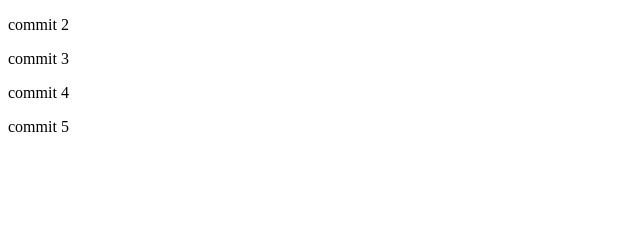
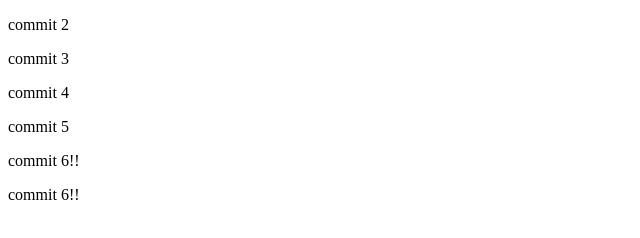
Before and after one commit to sandrbuz/testRepo, a plain HTML site: page index.html in a window 1280 px wide. Shown: the whole page, without its empty margins (0-640 px from the left). Drawn offline with Linux system fonts and the light colour scheme.

Commit message:
sixth test commit!

```diff
--- a/index.html
+++ b/index.html
@@ -10,5 +10,7 @@
    <p>commit 3</p>
    <p>commit 4</p>
    <p>commit 5</p>
+   <p>commit 6!!</p>
+   <p>commit 6!!</p>
 </body>
 </html>
```
